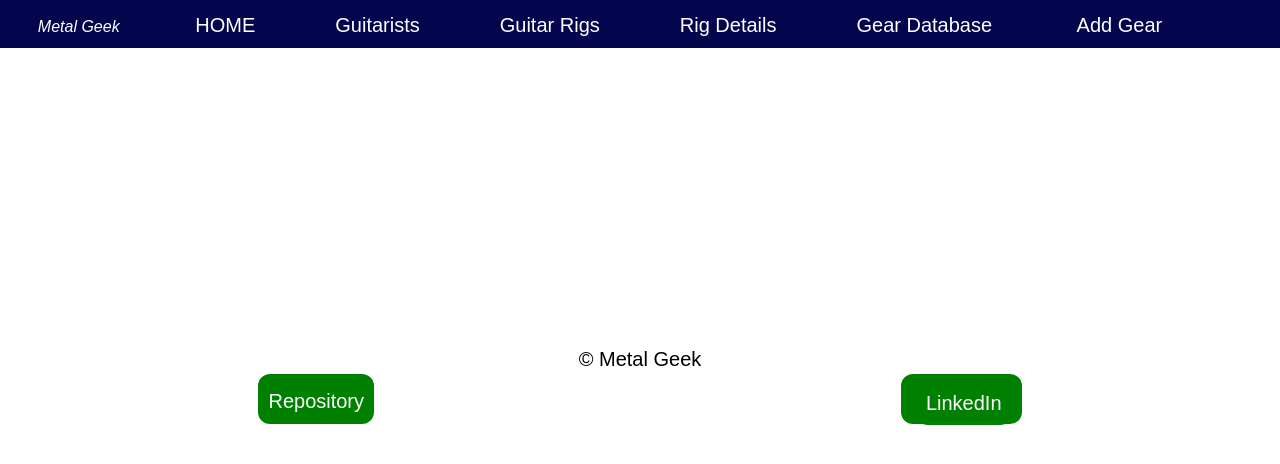
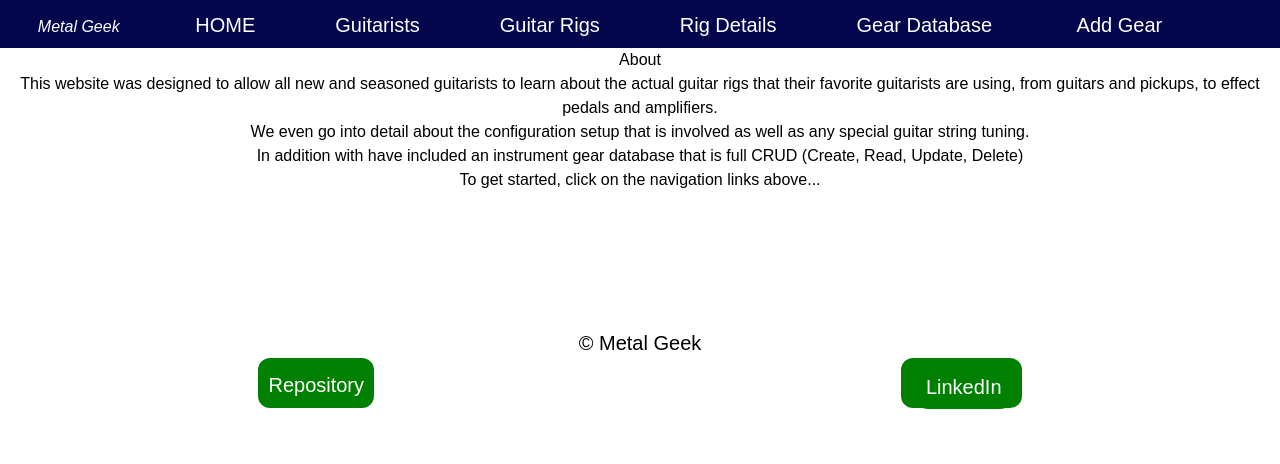
Before and after one commit to swanmac/Metal_Geek, a React (Create React App) app in the folder metal-geek/: page /about in a window 1280 px wide. Shown: the top 464 px of the page. Built offline with nearby package versions, Linux system fonts and the light colour scheme; a web font is replaced by a local one.

Commit message:
Added Google Font

```diff
--- a/metal-geek/src/App.css
+++ b/metal-geek/src/App.css
@@ -95,7 +95,7 @@
   width: 100%;
   position: center;
   height: 10em;
-  margin-top: 10em;
+  margin-top: 2em;
   margin-bottom: 2em;
 }
 
--- /dev/null
+++ b/metal-geek/src/components/About.jsx
@@ -0,0 +1,21 @@
+
+
+export default function About () {
+    return(
+        <about>
+<div className="about-container">
+    <div className="about-info">
+        <h1>About</h1>
+        <p>
+        This website was designed to allow all new and seasoned guitarists to learn about the actual guitar rigs that their favorite guitarists are using, from guitars and pickups, to effect pedals and amplifiers.</p>
+        <p>
+        We even go into detail about the configuration setup that is involved as well as any special guitar string tuning.</p>
+        <p>
+        In addition with have included an instrument gear database that is full CRUD (Create, Read, Update, Delete)</p>
+        <p>
+        To get started, click on the navigation links above...</p>
+    </div>
+</div>
+</about>
+)
+}
--- a/metal-geek/src/components/Home.jsx
+++ b/metal-geek/src/components/Home.jsx
@@ -1,6 +1,6 @@
 import React from 'react';
 import axios from 'axios'
-import Artist from './Artist'
+import About from './About'
 import { useNavigate } from 'react-router-dom'
 import Carousel3d from "../example/Carousel3d";
 import CarouselCard from "../example/CarouselCard";
@@ -11,21 +11,22 @@ import Carousel3 from "../example/images/Carousel3.png";
 import Carousel4 from "../example/images/Carousel4.png";
 
 
-export default function Home (props) {
-  let navigate = useNavigate()
-    const showArtist = (artist) => {
-        navigate(`artist/${artist.id}`)
-    }
+export default function Home () {
 
-    const getData = async () => {
-      await axios.get('http://localhost:8000/artists')
-      .then(res => {
-          if (res) {
+  // let navigate = useNavigate()
+  //   const showArtist = (artist) => {
+  //       navigate(`artist/${artist.id}`)
+  //   }
 
-              console.log(res.data)
-          }
-      })
-  }
+  //   const getData = async () => {
+  //     await axios.get('http://localhost:8000/artists')
+  //     .then(res => {
+  //         if (res) {
+
+  //             console.log(res.data)
+  //         }
+  //     })
+  // }
 
   return (
     <div className="home-container">
@@ -66,23 +67,13 @@ export default function Home (props) {
             ]}
             offset={2}
           />
-        {/* </div>
-      </div>
-      <div className="artists-container">
-            <h1 id="artist-group"> Top Guitarists </h1>
-          <div className="artists-wrapper">
-            {props.artists.map((artist) => {
-                  return (
-                    <div className="artist-grid" key={artist.id} onClick={() => showArtist (artist)}>
-                         <h3>{artist.name}</h3>
-                         <img src={artist.photo_url}></img>
-                         <p><b>Artist Bio:</b> {artist.bio}</p>
-                         <p><b>Bands:</b> {artist.band}</p>
-                         <p><b>Website:</b> {artist.website}</p>
-                        <br />
-                    </div>
-                )
-            })} */}
+
+          <span>
+          <div className='about-home'>
+          <About />
+          </div>
+          </span>
+
           </div>
         </div>
     </div>
--- a/metal-geek/src/components/Main.jsx
+++ b/metal-geek/src/components/Main.jsx
@@ -1,5 +1,6 @@
 import { Route, Routes, Navigate } from 'react-router-dom'
 import Home from './Home'
+import About from './About'
 import Artist from './Artist'
 import ArtistRig from './ArtistRig.jsx'
 import ArtistDetails from './ArtistDetails.jsx'
@@ -34,6 +35,7 @@ export default function Main () {
                 <Route path = "/updateGear/:id" element={<UpdateGear />} />
                 <Route path = "/GearUpdate" element={<GearUpdate />} />
                 <Route path = "/add/" element={<AddGear />} />
+                <Route exact path="about" element={<About/>}/>
                 {/* <Route path="/gear/:id/update/" element={<UpdateGear />} />  */}
                 {/* <Route path = "/gear/:id/delete/" element={<GearDelete />} />  */}
 
```
